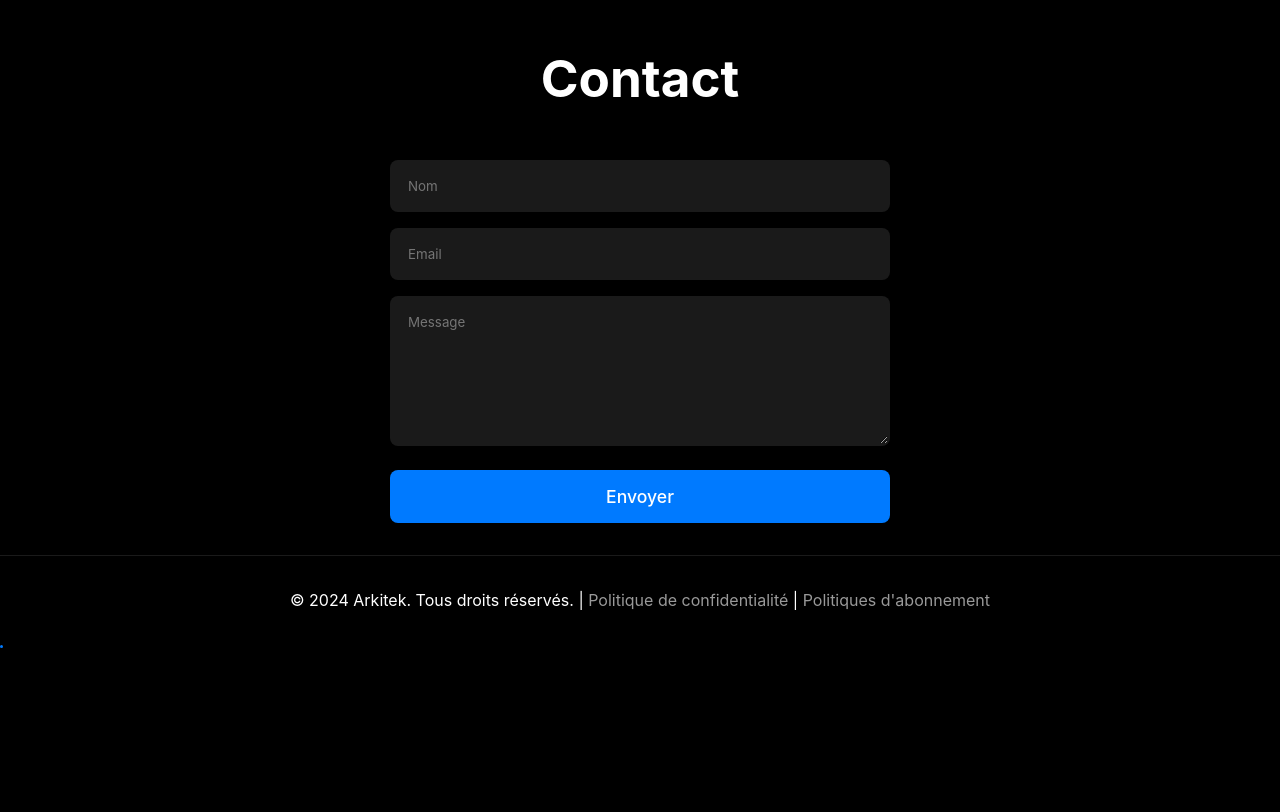
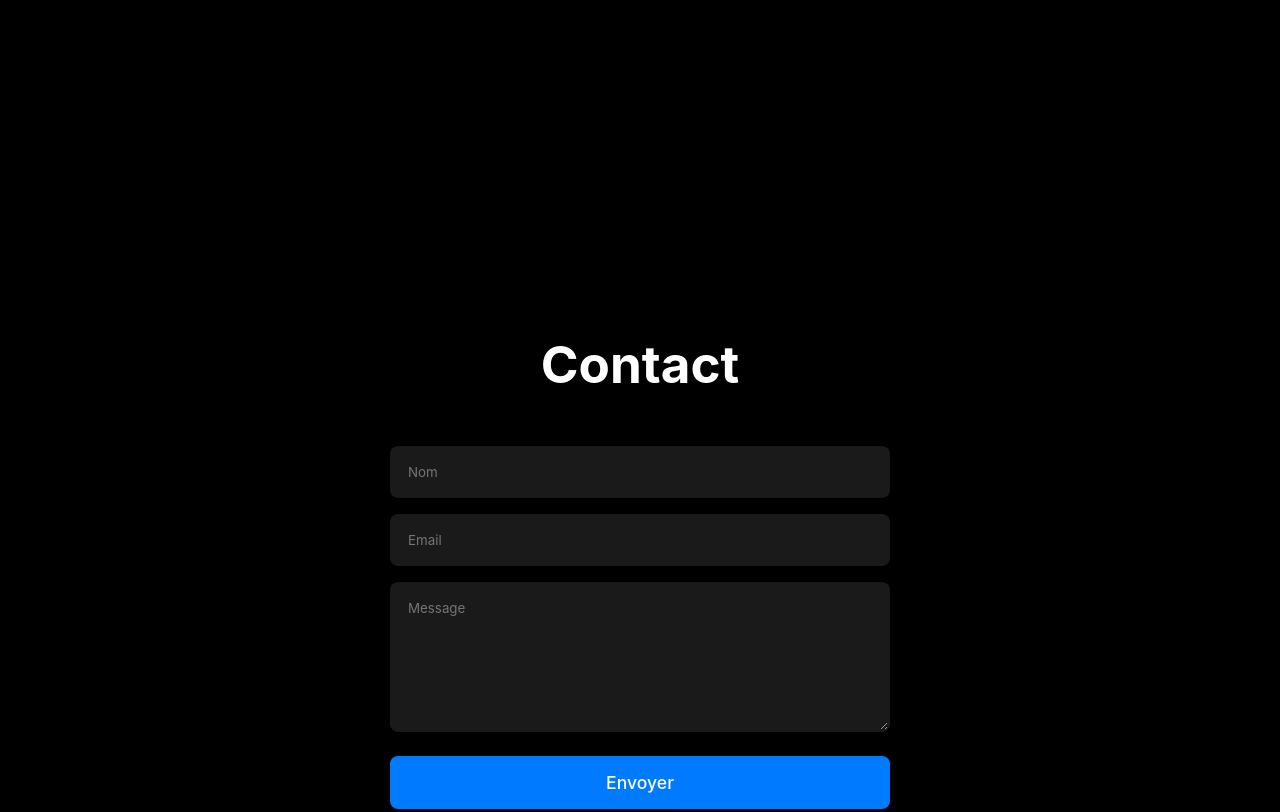
Before and after one commit to AngelGeoffroy1/eskit-web, a website: page index.html in a window 1280 px wide. Shown: the part 2954-3766 px from the top of the page. Before the commit the page ends 3599 px from the top, so only its background shows below. Drawn offline with Linux system fonts and the light colour scheme.

Commit message:
Fix: ajustement de l'espacement de la section contact

```diff
--- a/css/style.css
+++ b/css/style.css
@@ -247,9 +247,9 @@ h1 {
 
 /* Contact Section */
 .contact {
-    padding-top: 6rem;
+    padding-top: 6rem !important;
     position: relative;
-    margin-top: 200px;
+    margin-top: 300px !important;
 }
 
 .contact h2 {
--- a/index.html
+++ b/index.html
@@ -128,7 +128,7 @@
 
         <div class="section-spacer"></div>
 
-        <section id="contact" class="contact" style="margin-top: 80px !important; padding-top: 30px !important;">
+        <section id="contact" class="contact">
             <h2>Contact</h2>
             <form id="contact-form">
                 <input type="text" placeholder="Nom" required>
```
